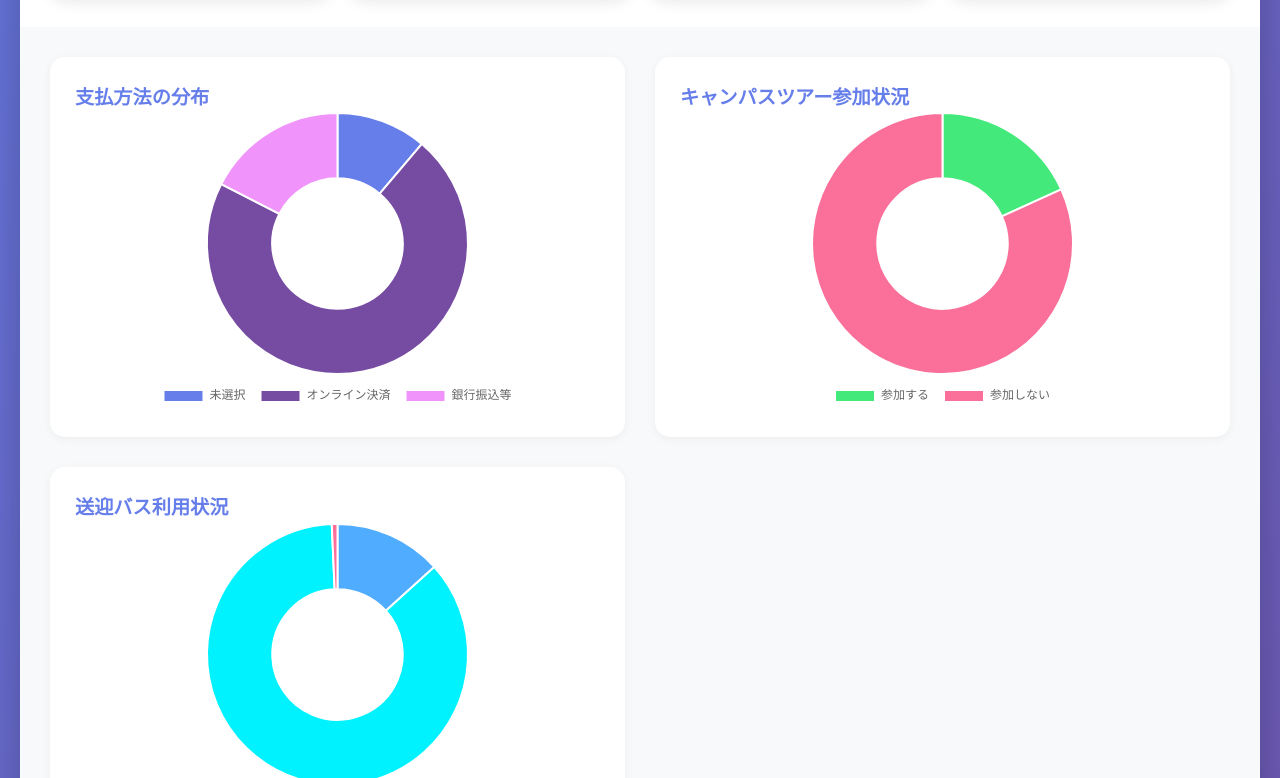
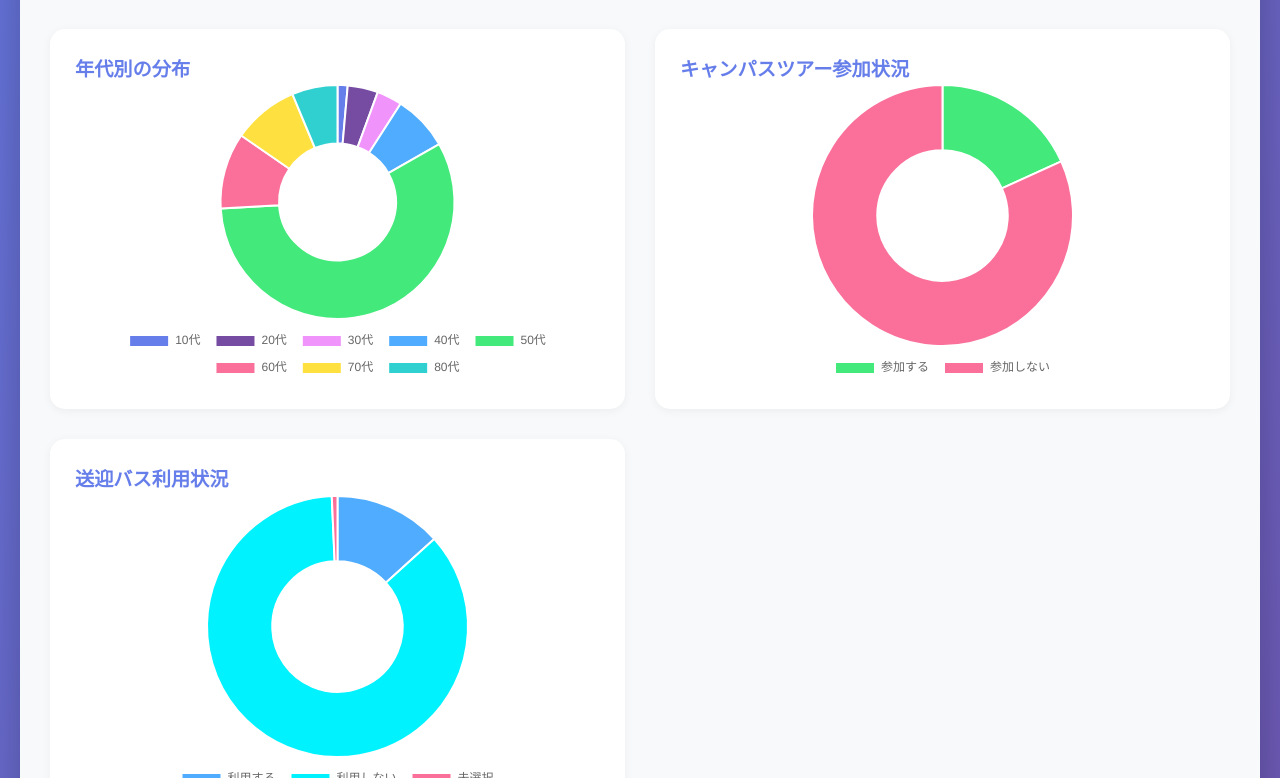
Before and after one commit to yashibata/reunion-dashboard, a plain HTML site: page index.html in a window 1280 px wide. Shown: the part 577-1355 px from the top of the page. Drawn offline with nearby package versions, Linux system fonts and the light colour scheme.

Commit message:
Add files via upload

```diff
--- a/index.html
+++ b/index.html
@@ -12,7 +12,6 @@
     <div class="container">
         <header>
             <h1>🎓 同窓会参加者分析ダッシュボード</h1>
-            <p class="subtitle">データに基づく参加者の統計情報</p>
         </header>
 
         <!-- フィルターパネル -->
@@ -92,7 +91,7 @@
         <!-- グラフエリア -->
         <section class="charts-section">
             <div class="chart-container">
-                <h3>支払方法の分布</h3>
+                <h3>年代別の分布</h3>
                 <canvas id="paymentChart"></canvas>
             </div>
             <div class="chart-container">
--- a/js/charts.js
+++ b/js/charts.js
@@ -14,7 +14,7 @@ function initializeCharts() {
 }
 
 /**
- * 支払方法の円グラフを作成
+ * 年代別の円グラフを作成
  */
 function createPaymentChart(stats) {
     const ctx = document.getElementById('paymentChart');
@@ -23,16 +23,24 @@ function createPaymentChart(stats) {
         charts.payment.destroy();
     }
 
+    const sortedData = sortAgeGroups(stats.ageGroups);
+    const labels = sortedData.map(d => d[0]);
+    const values = sortedData.map(d => d[1]);
+
     const data = {
-        labels: Object.keys(stats.paymentMethods),
+        labels: labels,
         datasets: [{
-            data: Object.values(stats.paymentMethods),
+            data: values,
             backgroundColor: [
                 '#667eea',
                 '#764ba2',
                 '#f093fb',
                 '#4facfe',
-                '#43e97b'
+                '#43e97b',
+                '#fa709a',
+                '#fee140',
+                '#30cfd0',
+                '#a8edea'
             ],
             borderWidth: 2,
             borderColor: '#fff'
```
